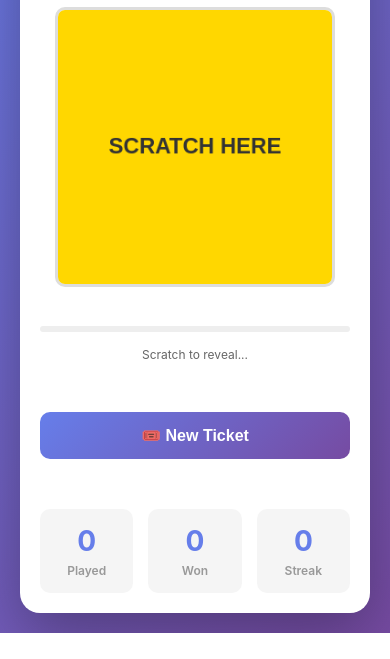
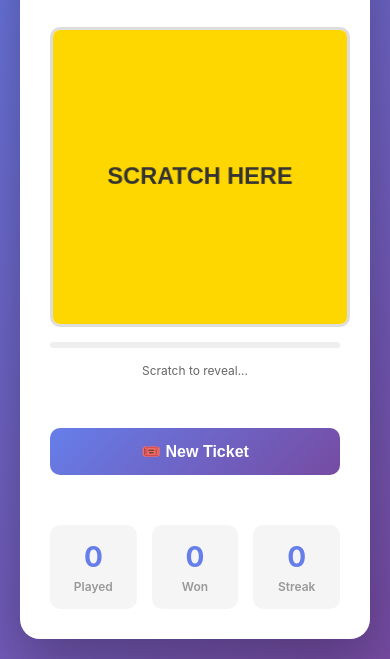
Before and after one commit to Tunahankoc1/ScratchWin, a website: page index.html in a window 390 px wide. Shown: the part 267-926 px from the top of the page. Before the commit the page ends 900 px from the top, so only its background shows below. Drawn offline with Linux system fonts and the light colour scheme.

Commit message:
Update style.css

```diff
--- a/style.css
+++ b/style.css
@@ -19,7 +19,7 @@ body {
   border-radius: 20px;
   box-shadow: 0 20px 60px rgba(0, 0, 0, 0.3);
   padding: 30px;
-  max-width: 400px;
+  max-width: 450px;
   width: 100%;
 }
 
@@ -61,12 +61,6 @@ h1 {
 .btn-wallet:hover:not(:disabled) {
   background: #003dd4;
   transform: translateY(-2px);
-  box-shadow: 0 5px 15px rgba(0, 82, 255, 0.3);
-}
-
-.btn-wallet:disabled {
-  background: #ccc;
-  cursor: not-allowed;
 }
 
 .wallet-badge {
@@ -85,12 +79,6 @@ h1 {
   text-align: center;
 }
 
-.ticket {
-  position: relative;
-  margin-bottom: 20px;
-  display: inline-block;
-}
-
 #scratchCanvas {
   border: 3px solid #ddd;
   border-radius: 10px;
@@ -98,8 +86,9 @@ h1 {
   display: block;
   touch-action: none;
   background: white;
-  max-width: 100%;
-  height: auto;
+  width: 300px;
+  height: 300px;
+  margin: 0 auto;
 }
 
 .progress-bar {
@@ -114,7 +103,6 @@ h1 {
   background: linear-gradient(90deg, #667eea, #764ba2);
   height: 100%;
   width: 0%;
-  transition: width 0.3s ease;
 }
 
 .progress-label {
@@ -129,7 +117,6 @@ h1 {
   padding: 20px;
   margin: 20px 0;
   text-align: center;
-  border-left: 4px solid #0052ff;
 }
 
 .result-icon {
@@ -153,13 +140,6 @@ h1 {
   color: #0052ff;
   text-decoration: none;
   font-weight: 600;
-  border-bottom: 2px solid #0052ff;
-  transition: all 0.2s ease;
-}
-
-.result-desc a:hover {
-  color: #003dd4;
-  border-color: #003dd4;
 }
 
 .btn-play {
@@ -183,7 +163,6 @@ h1 {
 
 .btn-play:disabled {
   opacity: 0.5;
-  cursor: not-allowed;
 }
 
 .stats {
@@ -214,17 +193,3 @@ h1 {
   color: #999;
   font-weight: 600;
 }
-
-@media (max-width: 480px) {
-  .app {
-    padding: 20px;
-  }
-
-  h1 {
-    font-size: 24px;
-  }
-
-  #scratchCanvas {
-    max-width: 280px;
-  }
-}
```
